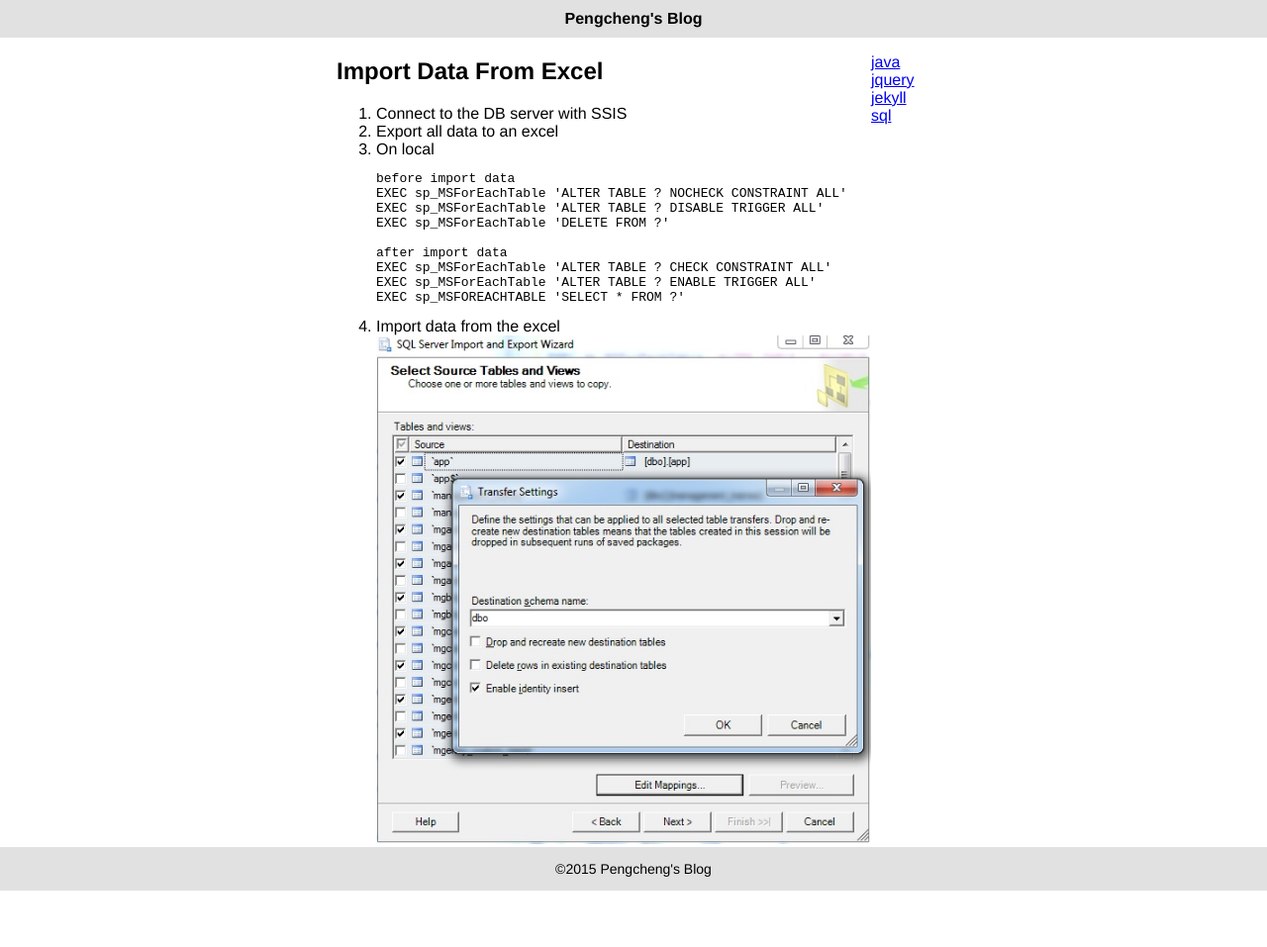
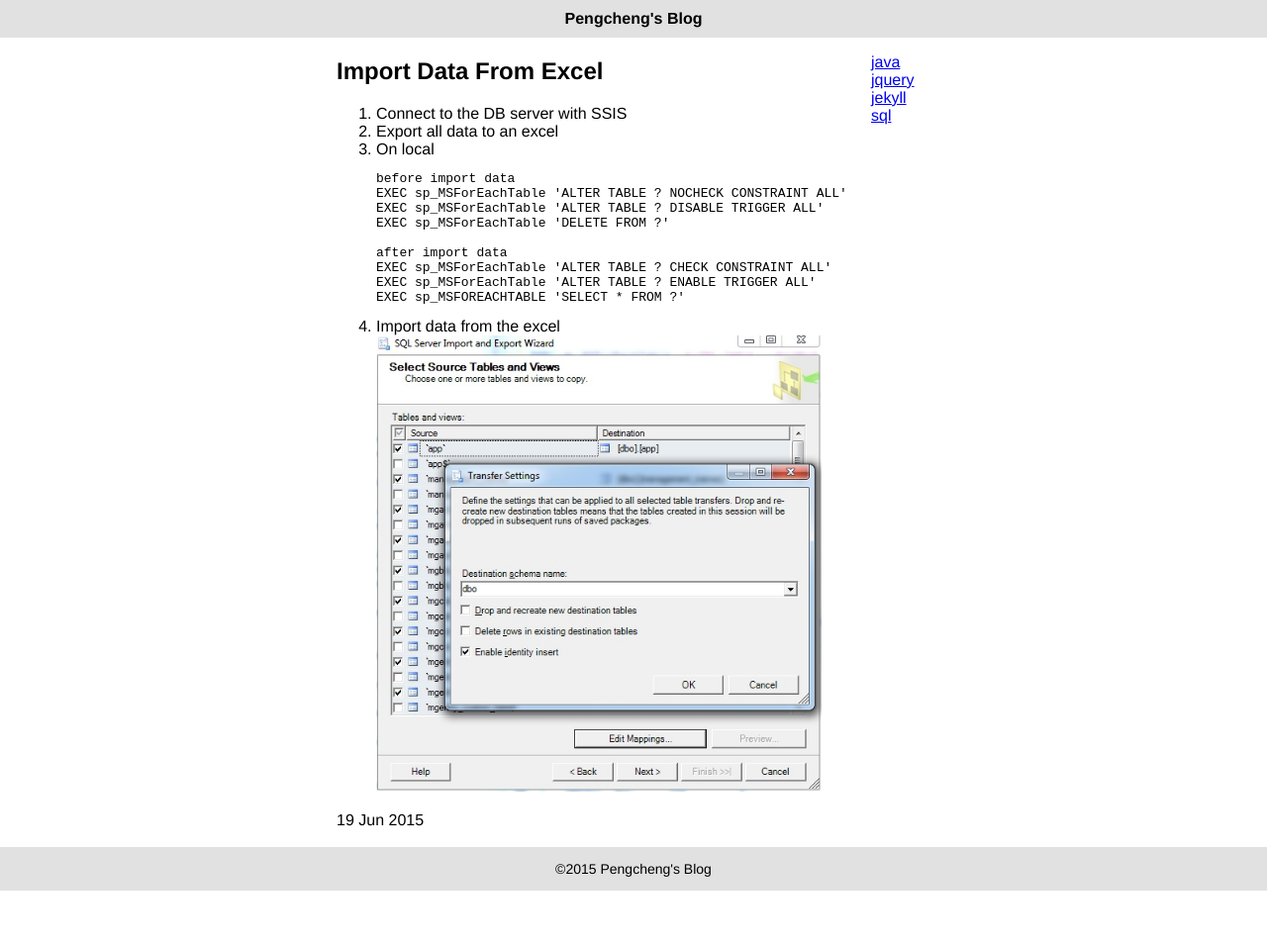
Before and after one commit to anfslove/jekyll_demo, a Jekyll site: the page built from _posts/2015-06-19-import_data_from_excel.html, in a window 1280 px wide. Shown: the whole page at 99% size. Built offline with Jekyll 4.4.1, drawn with Linux system fonts in a browser that asks for light colours; after the commit the page ends 904 px from its top, so only the background shows below that.

```diff
--- a/_posts/2015-06-19-import_data_from_excel.html
+++ b/_posts/2015-06-19-import_data_from_excel.html
@@ -22,7 +22,7 @@
 </pre>
 	</li>
 	<li>Import data from the excel
-		<img width="500" height="514" src="{{ site.baseurl }}/images/import_data_ssis.jpg">
+		<img width="450" height="461" src="{{ site.baseurl }}/images/import_data_ssis.jpg">
 	</li>
 </ul>
 <p>{{ page.date | date_to_string }}</p>
```
